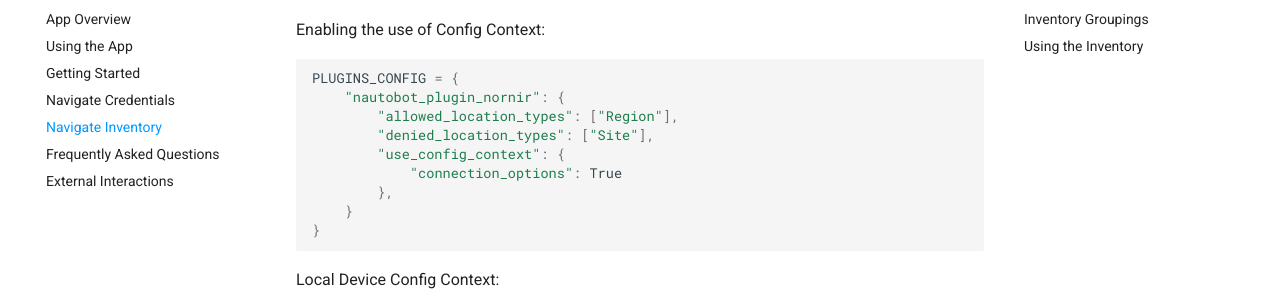
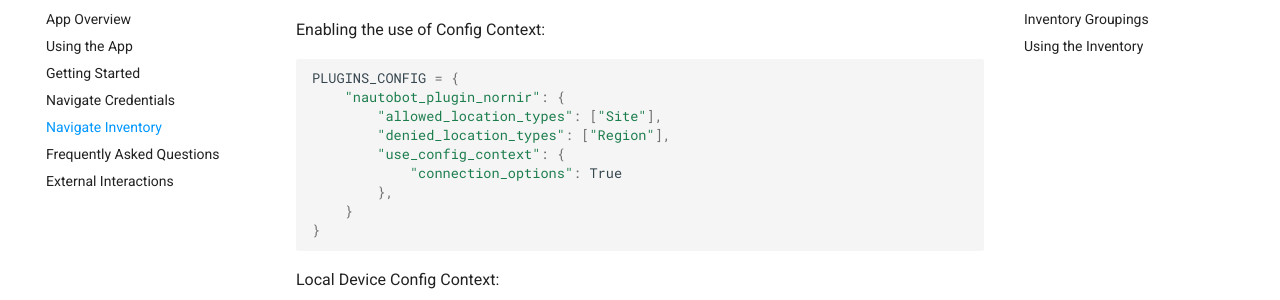
Before and after one commit to nautobot/nautobot-app-nornir, an MkDocs documentation site: the page built from docs/user/app_feature_inventory.md, in a window 1280 px wide and 900 px high, scrolled down 368 px. Shown: the part 153-453 px from the top of the window. Built offline with MkDocs 1.6.1 and Material for MkDocs 9.7.7, drawn with Linux system fonts in a browser that asks for light colours; comment, search, counter and statistics services are not loaded.

Commit message:
minor doc update

````diff
--- a/docs/user/app_feature_inventory.md
+++ b/docs/user/app_feature_inventory.md
@@ -14,8 +14,8 @@
 ```python
 PLUGINS_CONFIG = {
     "nautobot_plugin_nornir": {
-        "allowed_location_types": ["Region"],
-        "denied_location_types": ["Site"],
+        "allowed_location_types": ["Site"],
+        "denied_location_types": ["Region"],
         "use_config_context": {
             "connection_options": True
         },
````
